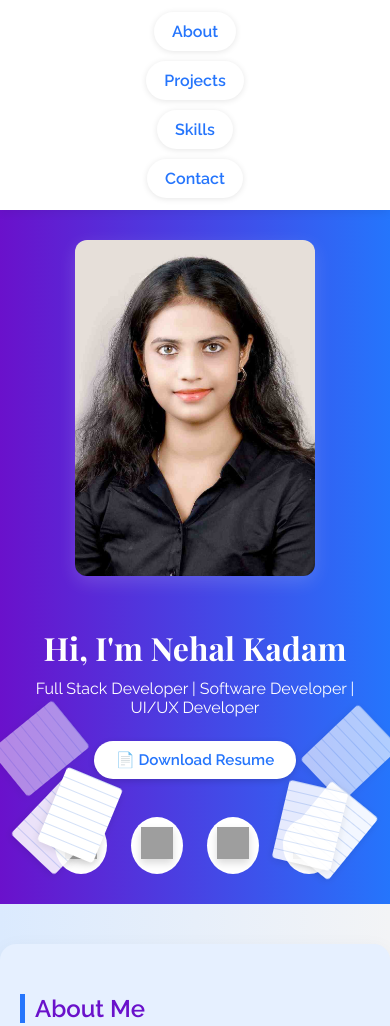
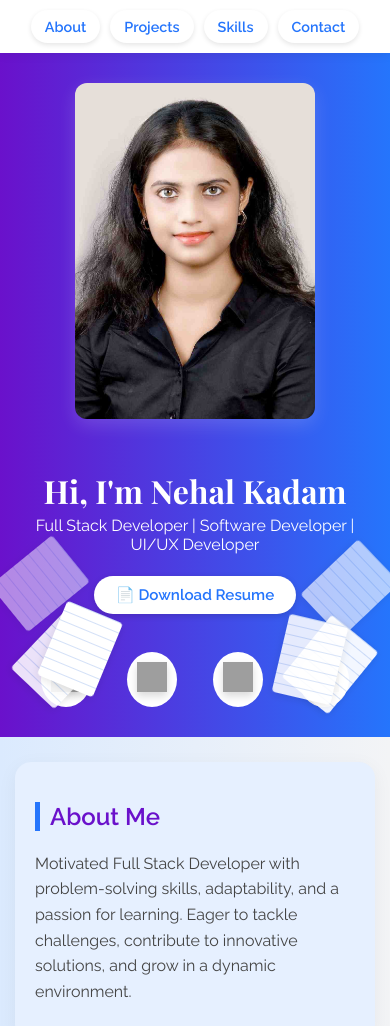
Before and after one commit to Nehal-Kadam/Portfolio, a plain HTML site: page index.html in a window 390 px wide. Shown: the top 1026 px of the page. Drawn offline with nearby package versions, Linux system fonts and the light colour scheme; grey boxes are pictures that could not be loaded.

Commit message:
Update style.css

```diff
--- a/style.css
+++ b/style.css
@@ -290,23 +290,26 @@ footer {
 }
 /* 📱 Mobile Responsive Adjustments */
 /* 📱 FULL Mobile-Responsive CSS Fix */
+/* 📱 FULL Mobile-Responsive CSS Fix */
 @media (max-width: 768px) {
-  /* HERO Section Adjustments */
+  /* HERO Section */
   .hero {
     flex-direction: column;
     padding: 30px 15px;
     text-align: center;
   }
 
+  .hero-right {
+    order: 1;
+    margin-bottom: 20px;
+  }
+
   .hero-center {
     order: 2;
     margin-top: 20px;
     align-items: center;
-  }
-
-  .hero-right {
-    order: 1;
-    margin-bottom: 20px;
+    display: flex;
+    flex-direction: column;
   }
 
   .profile-photo {
@@ -317,15 +320,15 @@ footer {
 
   .name {
     font-size: 2rem;
-    margin: 10px 0;
+    margin: 10px 0 4px;
   }
 
   .tagline {
     font-size: 1rem;
-    margin: 8px 0 14px;
+    margin: 4px 0 12px;
   }
 
-  /* Centered Resume Button */
+  /* Resume Button Centered */
   .resume-btn {
     display: inline-block;
     margin: 10px auto 20px;
@@ -336,7 +339,7 @@ footer {
     border-radius: 25px;
     font-weight: bold;
     text-decoration: none;
-    box-shadow: 0 2px 6px rgba(0,0,0,0.15);
+    box-shadow: 0 2px 6px rgba(0, 0, 0, 0.15);
     text-align: center;
     transition: all 0.3s ease;
   }
@@ -346,30 +349,29 @@ footer {
     color: black;
   }
 
-  /* NAVBAR Buttons - Stacked & Styled */
+  /* 🟦 NAVBAR Buttons in Row */
   .navbar ul {
-    flex-direction: column;
-    align-items: center;
-    padding: 12px 0;
+    display: flex;
+    flex-direction: row;
+    flex-wrap: wrap;
+    justify-content: center;
+    padding: 10px;
     margin: 0;
     list-style: none;
     gap: 10px;
   }
 
-  .navbar ul li {
-    margin: 0;
-  }
-
   .navbar ul li a {
     display: inline-block;
-    padding: 10px 18px;
+    padding: 8px 14px;
     background-color: #ffffff;
     color: #2575fc;
-    border-radius: 22px;
+    border-radius: 20px;
     font-weight: 600;
+    font-size: 0.9rem;
     text-decoration: none;
     transition: 0.3s ease;
-    box-shadow: 0 1px 6px rgba(0, 0, 0, 0.1);
+    box-shadow: 0 2px 5px rgba(0,0,0,0.1);
   }
 
   .navbar ul li a:hover {
@@ -377,21 +379,32 @@ footer {
     transform: scale(1.05);
   }
 
-  /* Skills Grid - Vertical */
+  /* Social Icons */
+  .social-icons {
+    display: flex;
+    justify-content: center;
+    gap: 16px;
+    margin-top: 18px;
+  }
+
+  .social-logo {
+    width: 30px;
+    height: 30px;
+  }
+
+  /* Skills Grid */
   .skills-grid {
     flex-direction: column;
     gap: 30px;
   }
 
-  /* Social icons below resume */
-  .social-icons {
-    margin-top: 18px;
-    justify-content: center;
-    gap: 16px;
+  .skills-column ul {
+    padding-left: 20px;
   }
 
-  .social-logo {
-    width: 32px;
-    height: 32px;
+  /* Sections */
+  .section {
+    margin: 25px 15px;
+    padding: 20px;
   }
 }
```
